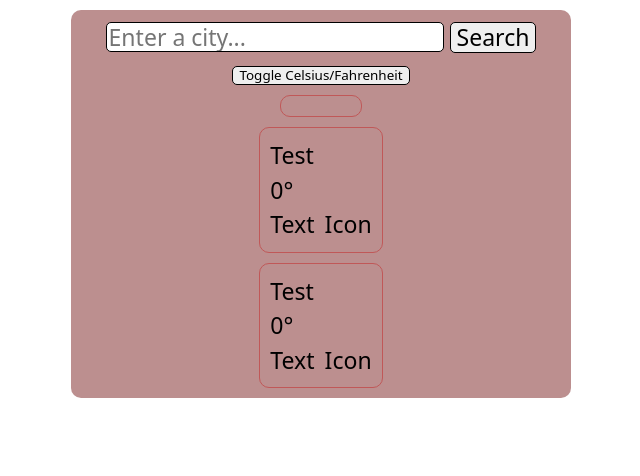
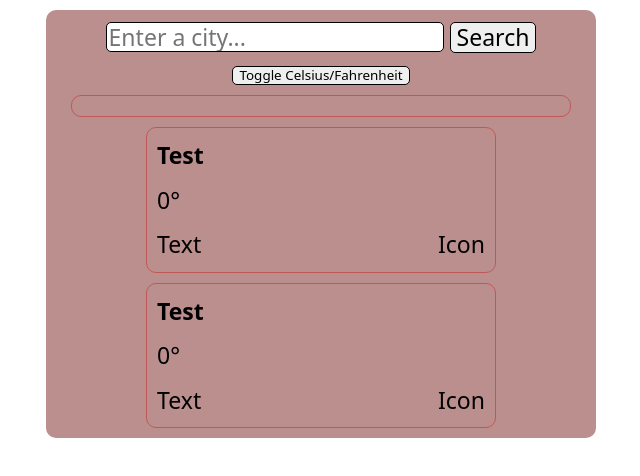
Before and after one commit to ScaxCodes/odin-weather-app, a website built with webpack: page dist/index.html in a window 1280 px wide. Shown: the whole page, without its empty margins (319-959 px from the left). Built offline with nearby package versions, Linux system fonts and the light colour scheme; no server answers.

Commit message:
Style weather data

```diff
--- a/src/style.css
+++ b/src/style.css
@@ -18,7 +18,7 @@ body {
   /* justify-content: center; */
   align-items: center;
   gap: 10px;
-  width: 500px;
+  width: 550px;
   background-color: rosybrown;
   padding: 10px;
   margin: 10px;
@@ -26,6 +26,7 @@ body {
 }
 
 .current-container {
+  width: 500px;
   display: flex;
   gap: 20px;
   align-items: center;
@@ -49,6 +50,10 @@ input {
 }
 
 .forecast {
+  width: 350px;
+  display: flex;
+  flex-direction: column;
+  gap: 10px;
   border: 1px solid rgb(192, 88, 88);
   border-radius: 10px;
   padding: 10px;
@@ -57,4 +62,16 @@ input {
 .footer-container {
   display: flex;
   gap: 10px;
+  align-items: center;
 }
+
+.current-container .text,
+.footer-container .text {
+  width: 250px;
+  margin-right: auto;
+}
+
+.city,
+.date {
+  font-weight: bold;
+}
```
